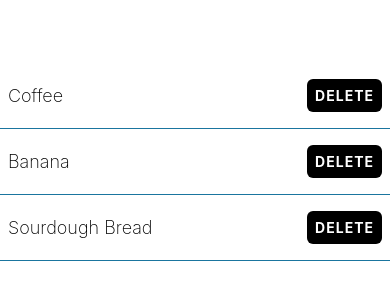
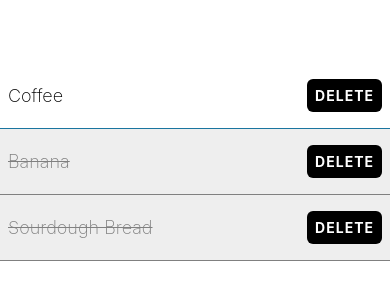
Before and after one commit to eisBlume0901/React_Native_TaskApp_Frontend_Masters, a React Native app: screen / in a window 390 px wide. Shown: the part 260-560 px from the top of the page. Built offline with nearby package versions, Linux system fonts and the light colour scheme.

Commit message:
Added completed container and text style after creating isCompleted prop.

```diff
--- a/App.tsx
+++ b/App.tsx
@@ -6,9 +6,10 @@ import {ShoppingListItem} from "./components/ShoppingListItem";
 export default function App() {
   return (
     <View style={styles.container}>
-        <ShoppingListItem name="Coffee" />
-        <ShoppingListItem name="Banana" />
-        <ShoppingListItem name="Sourdough Bread" />
+        <ShoppingListItem name={"Coffee"} isCompleted={false}/>
+        {/* isCompleted is also same with isCompleted={true} */}
+        <ShoppingListItem name="Banana" isCompleted />
+        <ShoppingListItem name="Sourdough Bread" isCompleted/>
       <StatusBar style="auto" />
     </View>
   );
--- a/components/ShoppingListItem.tsx
+++ b/components/ShoppingListItem.tsx
@@ -2,10 +2,11 @@ import { View, Text, StyleSheet, TouchableOpacity, Alert } from "react-native";
 import { theme } from "../theme";
 
 type Props = {
-  name?: string; // name? means the name property is optional by using ?
+  name: string; // name? means the name property is optional by using ?
+  isCompleted?: boolean;
 };
 
-export function ShoppingListItem({ name }: Props) {
+export function ShoppingListItem({ name, isCompleted }: Props) {
   const handleDelete = () => {
     Alert.alert(
       `Are you sure you want to delete ${name}?`,
@@ -25,11 +26,13 @@ export function ShoppingListItem({ name }: Props) {
   };
 
   return (
-    <View style={styles.itemContainer}>
-      <Text style={styles.itemText}>{name}</Text>
+    <View style={[
+      styles.itemContainer,
+      isCompleted && styles.completedContainer]}>
+      <Text style={[styles.itemText, isCompleted && styles.completedText]}>{name}</Text>
       <TouchableOpacity
         onPress={handleDelete}
-        style={styles.button}
+        style={[styles.button, undefined]}
         activeOpacity={0.8}
       >
         <Text style={styles.buttonText}>Delete</Text>
@@ -48,6 +51,15 @@ const styles = StyleSheet.create({
     alignItems: "center",
     justifyContent: "space-between",
   },
+  completedContainer: {
+    backgroundColor: theme.colorLightGrey,
+    borderBottomColor: theme.colorGrey,
+  },
+  completedText: {
+    textDecorationLine: "line-through",
+    textDecorationColor: theme.colorGrey,
+    color: theme.colorGrey,
+  },
   itemText: {
     fontSize: 18,
     fontWeight: 200,
--- a/theme.ts
+++ b/theme.ts
@@ -2,4 +2,6 @@ export const theme = {
     colorCerulean: "#1a759f",
     colorWhite: "#ffffff",
     colorBlack: "#000000",
+    colorGrey: "grey",
+    colorLightGrey: "#eeeeee",
 }
```
Also changed, not shown: 1 other file (tests, documents, lock files or other folders).
